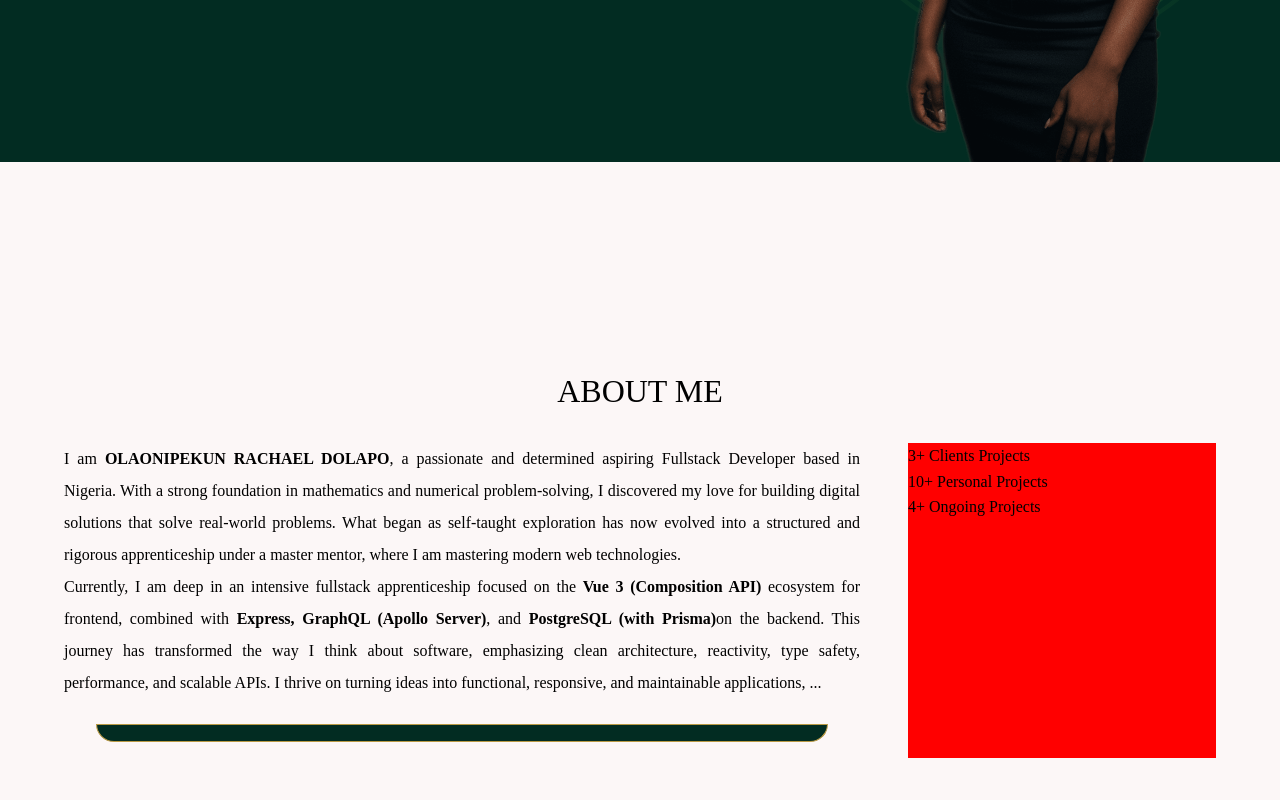
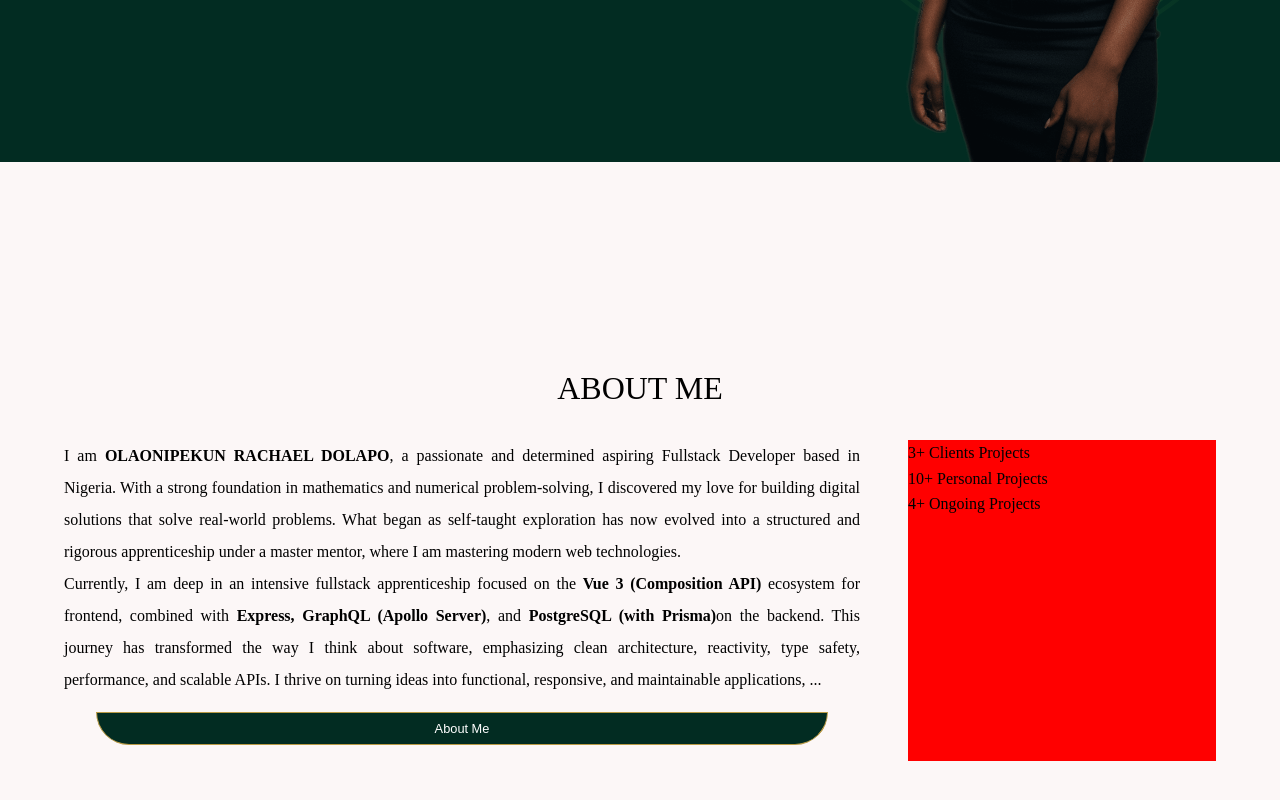
Before and after one commit to Lovethrech/my-main-portfolio, a Vue app: page / in a window 1280 px wide. Shown: the part 569-1369 px from the top of the page. Built offline with nearby package versions, Linux system fonts and the light colour scheme.

Commit message:
working on the home-about components.

```diff
--- a/src/components/home/about/HomeAboutDesc.vue
+++ b/src/components/home/about/HomeAboutDesc.vue
@@ -1,5 +1,9 @@
 <script setup>
+import {ref} from "vue";
 import ColoredBtn from '../ColoredBtn.vue';
+
+const btnDescName=ref("about me");
+const btnDescLink=ref("/contact");
 </script>
 
 <template>
@@ -15,7 +19,10 @@ import ColoredBtn from '../ColoredBtn.vue';
             This journey has transformed the way I think about software, emphasizing clean architecture, reactivity, type safety,
             performance, and scalable APIs. I thrive on turning ideas into functional, responsive, and maintainable applications, ...
         </p>
-        <ColoredBtn/>
+        <ColoredBtn
+            :btnDescName="btnDescName"
+            :btnDescLink="btnDescLink"
+        />
     </div>
 </template>
 
```
